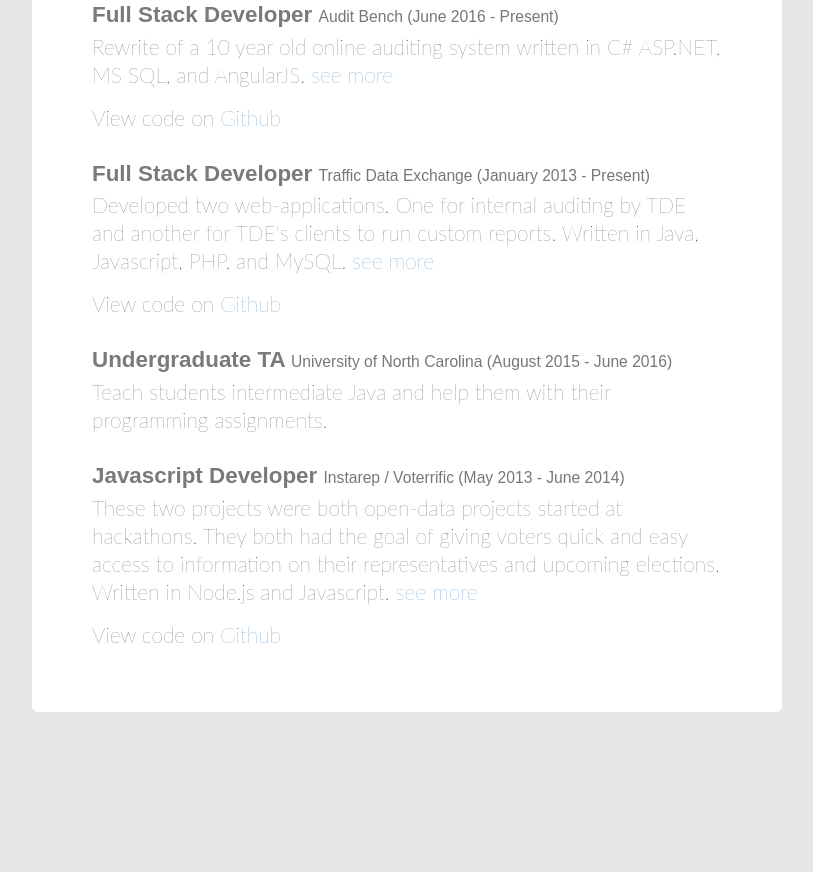
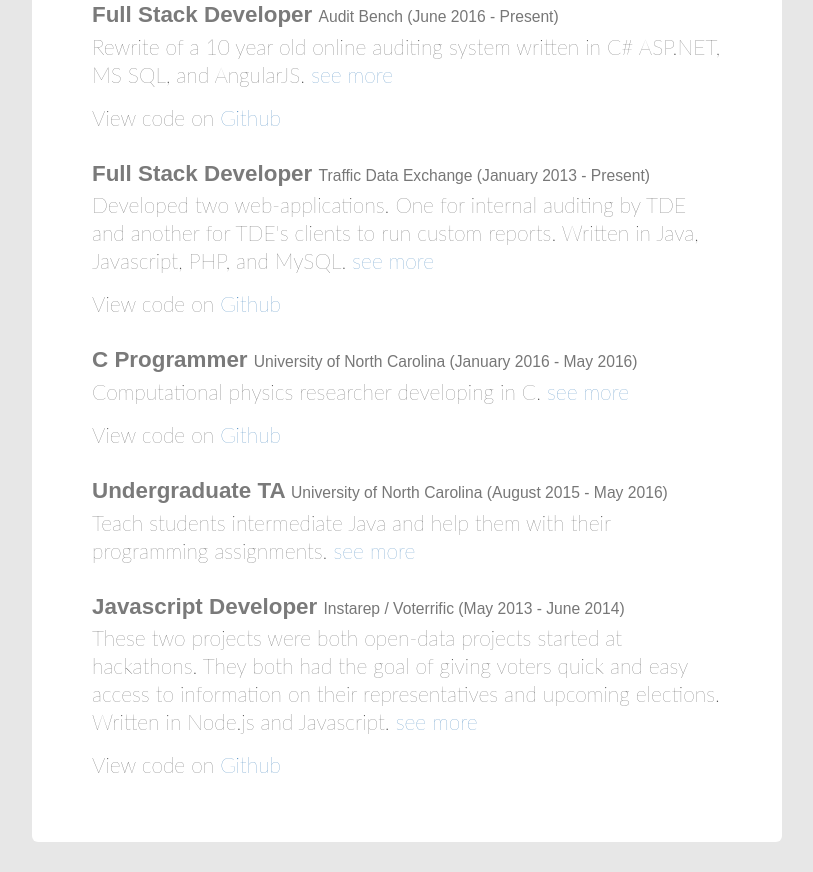
Before and after one commit to JohnEspenhahn/Personal-Website, a website: page index.html at #/home in a window 1280 px wide. Shown: the part 592-1464 px from the top of the page, without its empty margins (38-851 px from the left). Before the commit the page ends 1334 px from the top, so only its background shows below. Drawn offline with nearby package versions, Linux system fonts and the light colour scheme; some packages are replaced by stand-ins of ours; a script that the page names is missing.

Commit message:
Add computational physics research

```diff
--- a/pages/home.html
+++ b/pages/home.html
@@ -27,8 +27,18 @@
     </div>
     <div class="media">
         <div class="media-body">
-            <h3 class="media-heading">Undergraduate TA <small>University of North Carolina (August 2015 - June 2016)</small></h3>
-            <p>Teach students intermediate Java and help them with their programming assignments.</p>
+            <h3 class="media-heading">C Programmer <small>University of North Carolina (January 2016 - May 2016)</small></h3>
+            <p>Computational physics researcher developing in C. <a href="#/portfolio#phys">see more</a></p>
+            <p>View code on <a href="https://github.com/JohnEspenhahn/GPUResearch" target="_blank">Github</a></p>
+        </div>
+    </div>
+    <div class="media">
+        <div class="media-body">
+            <h3 class="media-heading">Undergraduate TA <small>University of North Carolina (August 2015 - May 2016)</small></h3>
+            <p>
+                Teach students intermediate Java and help them with their programming assignments.
+                 <a href="#/portfolio#ta">see more</a>
+            </p>
         </div>
     </div>
     <div class="media">
```
Also changed, not shown: pages/portfolio.html (+23 -1 lines), img/phys.PNG (added).
